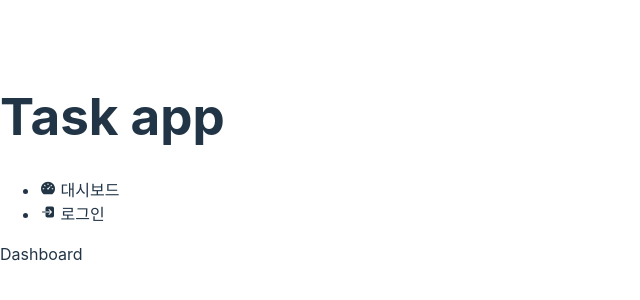
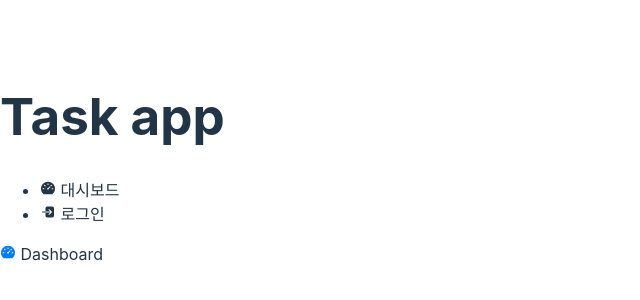
Before and after one commit to crontable/react-ts-task-app, a React (Vite) app: page / in a window 1280 px wide. Shown: the part 240-540 px from the top of the page, without its empty margins (0-640 px from the left). Built offline with nearby package versions, Linux system fonts and the light colour scheme; a web font is replaced by a local one.

Commit message:
chore: installed emotion and set palette

```diff
--- a/package.json
+++ b/package.json
@@ -10,6 +10,8 @@
     "preview": "vite preview"
   },
   "dependencies": {
+    "@emotion/react": "^11.14.0",
+    "@emotion/styled": "^11.14.1",
     "react": "^19.2.0",
     "react-dom": "^19.2.0",
     "react-icons": "^5.5.0",
--- a/src/index.css
+++ b/src/index.css
@@ -10,9 +10,6 @@
     'Apple SD Gothic Neo',
     'Noto Sans KR',
     'Malgun Gothic',
-    'Apple Color Emoji',
-    'Segoe UI Emoji',
-    'Segoe UI Symbol',
     sans-serif;
   line-height: 1.5;
   font-weight: 400;
--- a/src/main.tsx
+++ b/src/main.tsx
@@ -3,9 +3,13 @@ import { createRoot } from 'react-dom/client';
 import './index.css';
 import { RouterProvider } from 'react-router';
 import router from './router';
+import { ThemeProvider } from '@emotion/react';
+import { theme } from './theme';
 
 createRoot(document.getElementById('root')!).render(
   <StrictMode>
-    <RouterProvider router={router} />
+    <ThemeProvider theme={theme}>
+      <RouterProvider router={router} />
+    </ThemeProvider>
   </StrictMode>
 );
--- a/src/page/Dashboard.tsx
+++ b/src/page/Dashboard.tsx
@@ -1,5 +1,12 @@
+import { AiFillDashboard } from 'react-icons/ai';
+import { theme } from '../theme';
+
 function Dashboard() {
-  return <div>Dashboard</div>;
+  return (
+    <div>
+      <AiFillDashboard color={theme.colors.primary} /> Dashboard
+    </div>
+  );
 }
 
 export default Dashboard;
--- /dev/null
+++ b/src/theme.ts
@@ -0,0 +1,13 @@
+// src/theme.ts
+
+export const theme = {
+  colors: {
+    primary: '#007BFF',
+    secondary: '#6C757D',
+    disabled: '#E9ECEF',
+    text: '#333333',
+    background: '#FFFFFF'
+  }
+};
+
+export type Theme = typeof theme;
```
Also changed, not shown: 2 other files (tests, documents, lock files or other folders).
